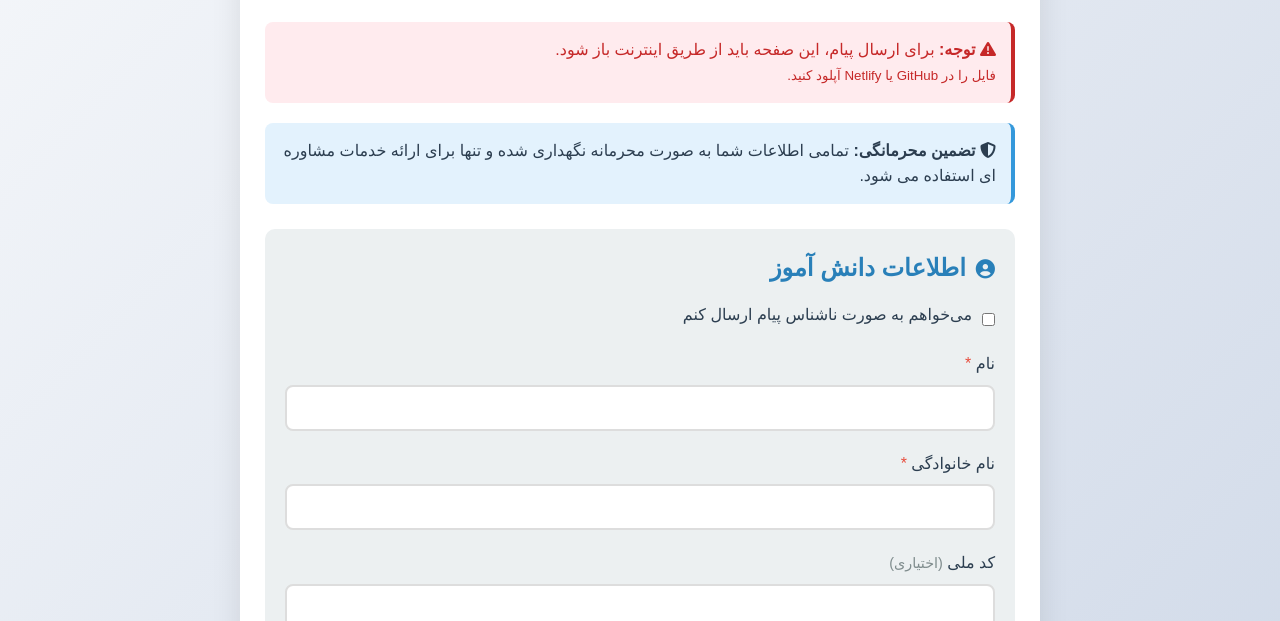
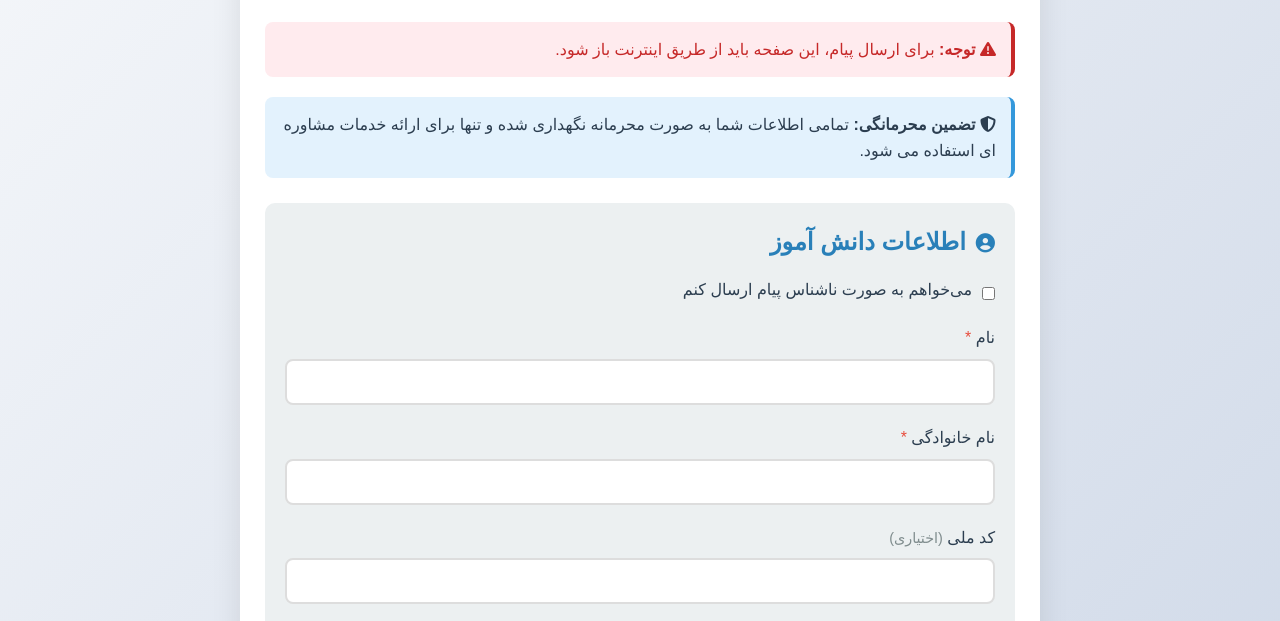
Before and after one commit to school1118/moshavere, a plain HTML site: page index.html in a window 1280 px wide. Shown: the part 155-776 px from the top of the page. Drawn offline with Linux system fonts and the light colour scheme; a small style sheet from the web is missing.

Commit message:
index.html

```diff
--- a/index.html
+++ b/index.html
@@ -7,6 +7,7 @@
     <link rel="stylesheet" href="https://cdn.jsdelivr.net/gh/rastikerdar/vazirmatn@v33.003/Vazirmatn-font-face.css">
     <link rel="stylesheet" href="https://cdnjs.cloudflare.com/ajax/libs/font-awesome/6.4.0/css/all.min.css">
     <style>
+        /* استایل‌های شما بدون تغییر */
         :root {
             --primary: #3498db;
             --primary-dark: #2980b9;
@@ -256,16 +257,14 @@
             <div id="localWarning" class="local-warning">
                 <i class="fas fa-exclamation-triangle"></i>
                 <strong>توجه:</strong> برای ارسال پیام، این صفحه باید از طریق اینترنت باز شود.
-                <br>
-                <small>فایل را در GitHub یا Netlify آپلود کنید.</small>
             </div>
 
             <div class="privacy-note">
                 <p><i class="fas fa-shield-alt"></i> <strong>تضمین محرمانگی:</strong> تمامی اطلاعات شما به صورت محرمانه نگهداری شده و تنها برای ارائه خدمات مشاوره ای استفاده می شود.</p>
             </div>
 
-            <!-- این خط مهم است - method="POST" اضافه شده -->
-            <form id="consultationForm" action="https://formsubmit.co/1cdc6390f66a534e5342d5c1a7d99d80" method="POST">
+            <!-- تغییر مهم: استفاده از ایمیل مستقیم -->
+            <form id="consultationForm" action="https://formsubmit.co/search250@gmail.com" method="POST">
                 <!-- تنظیمات FormSubmit -->
                 <input type="hidden" name="_subject" value="پیام جدید از سیستم مشاوره مدرسه">
                 <input type="hidden" name="_template" value="table">
@@ -351,7 +350,7 @@
                             <div class="time-slots">
                                 <div class="time-slot" data-time="8-9">۸:۰۰ تا ۹:۰۰</div>
                                 <div class="time-slot" data-time="9-10">۹:۰۰ تا ۱۰:۰۰</div>
-                                <div class="time-slot" data-time="10-11">۱۰:۰۰ تا ۱۱:００</div>
+                                <div class="time-slot" data-time="10-11">۱۰:۰۰ تا ۱۱:۰۰</div>
                                 <div class="time-slot" data-time="11-12">۱۱:۰۰ تا ۱۲:۰۰</div>
                             </div>
                             <input type="hidden" id="selectedTime" name="زمان مراجعه">
```
